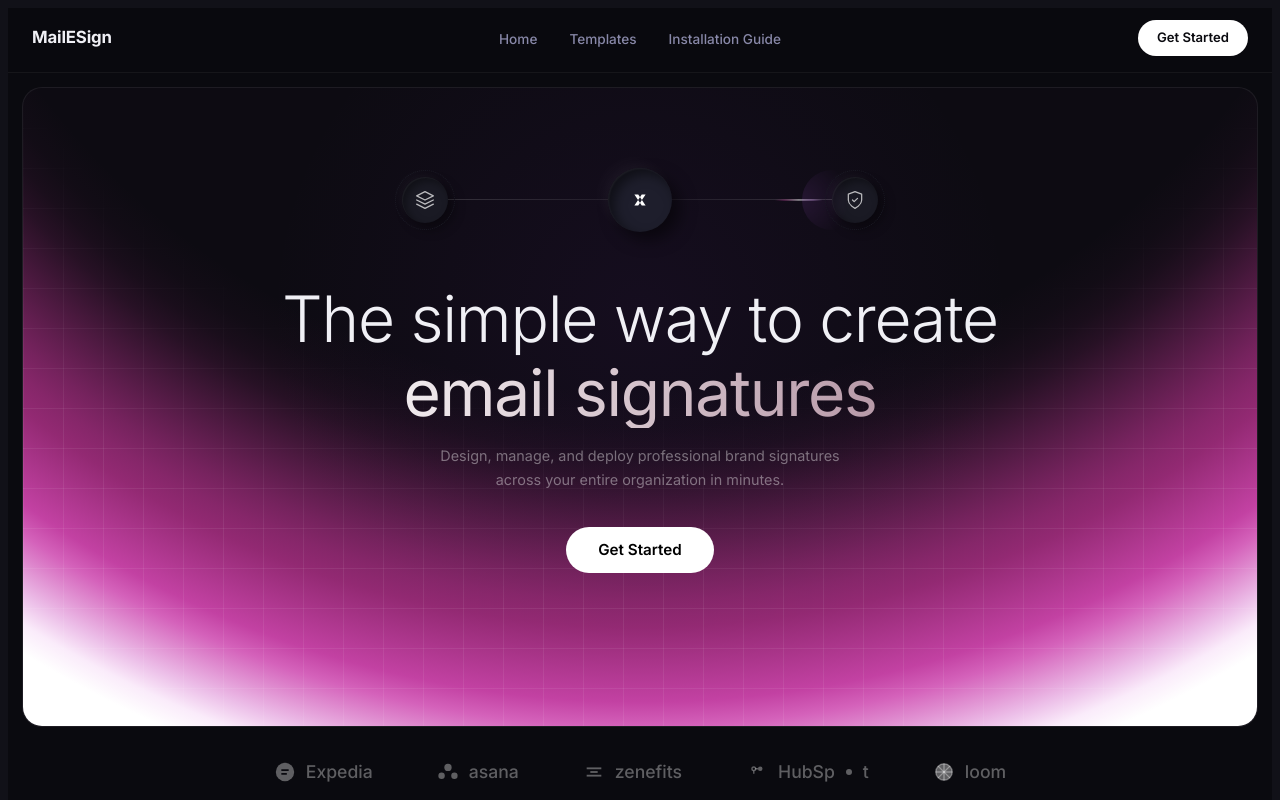
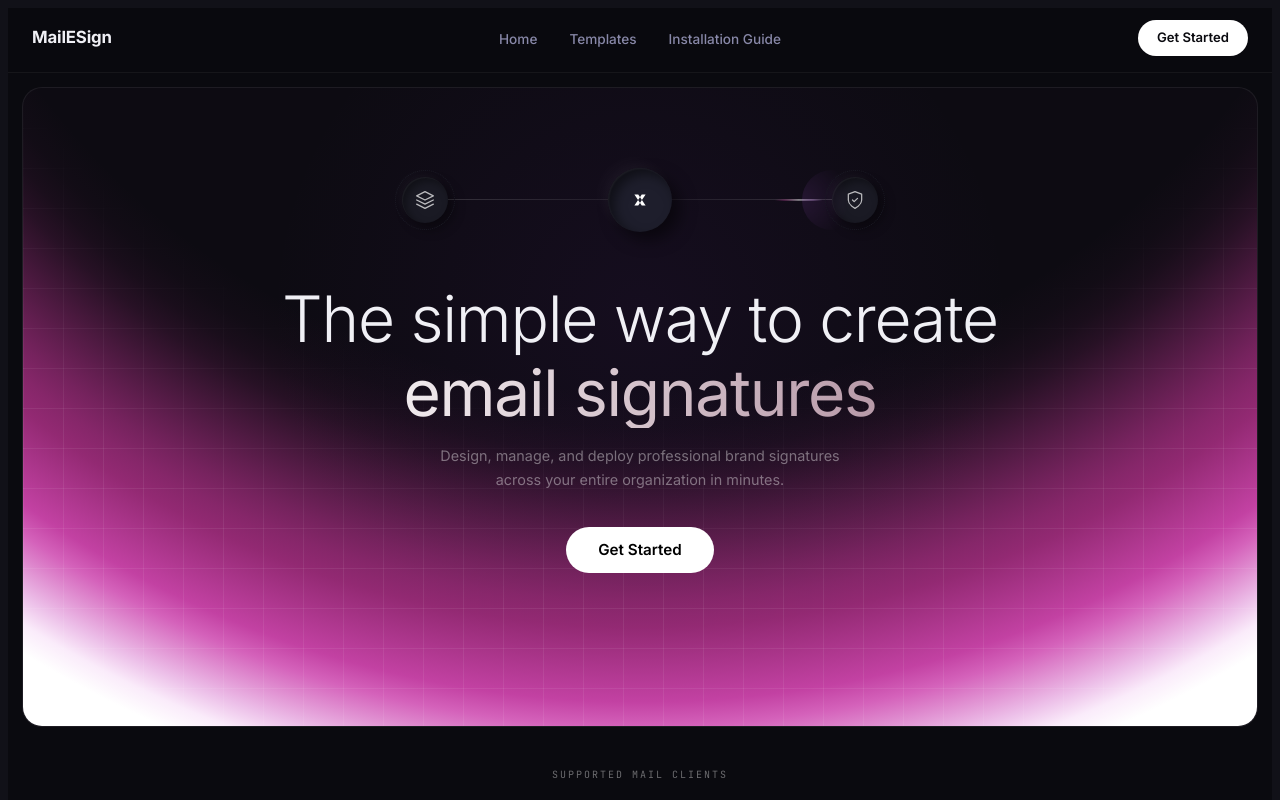
Before and after one commit to anshvermadev/MailESign, a React (Vite) app: page / in a window 1280 px wide. Shown: the top 800 px of the page. Built offline with nearby package versions, Linux system fonts and the light colour scheme; a web font is replaced by a local one.

Commit message:
added supported mail clients

```diff
--- a/src/pages/LandingPage.tsx
+++ b/src/pages/LandingPage.tsx
@@ -1,4 +1,5 @@
 import React, { useState, useEffect, useRef } from 'react';
+import { FaEnvelope, FaMicrosoft, FaApple, FaYahoo } from 'react-icons/fa';
 
 export default function LandingPage({ onNavigate }: { onNavigate?: (view: string) => void }) {
   // Refs for the animation
@@ -197,52 +198,29 @@
         </div>
       </section>
 
-      {/* BRANDS ROW */}
-      <div className="brands">
+      {/* SUPPORTED CLIENTS ROW */}
+      <div className="text-center w-full mt-10">
+        <p className="text-[10px] font-mono tracking-[0.2em] text-white/40 uppercase mb-2">Supported Mail Clients</p>
+        <div className="brands !pt-4 !mt-0 !border-t-0">
           <div className="brand-item">
-          <svg viewBox="0 0 24 24">
-            <circle cx="12" cy="12" r="10" fill="currentColor" />
-            <path fill="var(--bg)" d="M8 9h8v2H8zm0 4h6v2H8z" />
-          </svg>
-          Expedia
+            <FaEnvelope size={18} />
+            Gmail
           </div>
 
           <div className="brand-item">
-          <svg viewBox="0 0 24 24">
-            <circle cx="12" cy="7" r="4" fill="currentColor" />
-            <circle cx="5" cy="16" r="3.5" fill="currentColor" />
-            <circle cx="19" cy="16" r="3.5" fill="currentColor" />
-          </svg>
-          asana
+            <FaMicrosoft size={18} />
+            Outlook
           </div>
 
           <div className="brand-item">
-          <svg viewBox="0 0 24 24" fill="none" stroke="currentColor" strokeWidth="2">
-            <polyline points="4 8 20 8" />
-            <polyline points="8 12 16 12" />
-            <polyline points="4 16 20 16" />
-          </svg>
-          zenefits
+            <FaApple size={20} />
+            Apple Mail
           </div>
 
           <div className="brand-item">
-          <svg viewBox="0 0 24 24">
-            <circle cx="15.5" cy="8.5" r="2.5" fill="currentColor" />
-            <circle cx="8.5" cy="8.5" r="2" fill="none" stroke="currentColor" strokeWidth="1.5" />
-            <path d="M10 8.5 L13 8.5 M8.5 10.5 L8.5 14" stroke="currentColor" strokeWidth="1.5" />
-          </svg>
-          HubSp<span className="hubspot-dot"></span>t
+            <FaYahoo size={18} />
+            Yahoo
           </div>
-
-        <div className="brand-item">
-          <svg viewBox="0 0 24 24" fill="none" stroke="currentColor" strokeWidth="1.5">
-            <circle cx="12" cy="12" r="9" />
-            <line x1="12" y1="3" x2="12" y2="21" />
-            <line x1="3" y1="12" x2="21" y2="12" />
-            <line x1="5.6" y1="5.6" x2="18.4" y2="18.4" />
-            <line x1="18.4" y1="5.6" x2="5.6" y2="18.4" />
-          </svg>
-          loom
         </div>
       </div>
 
```
Lines whose indentation alone changed are shown as unchanged.
